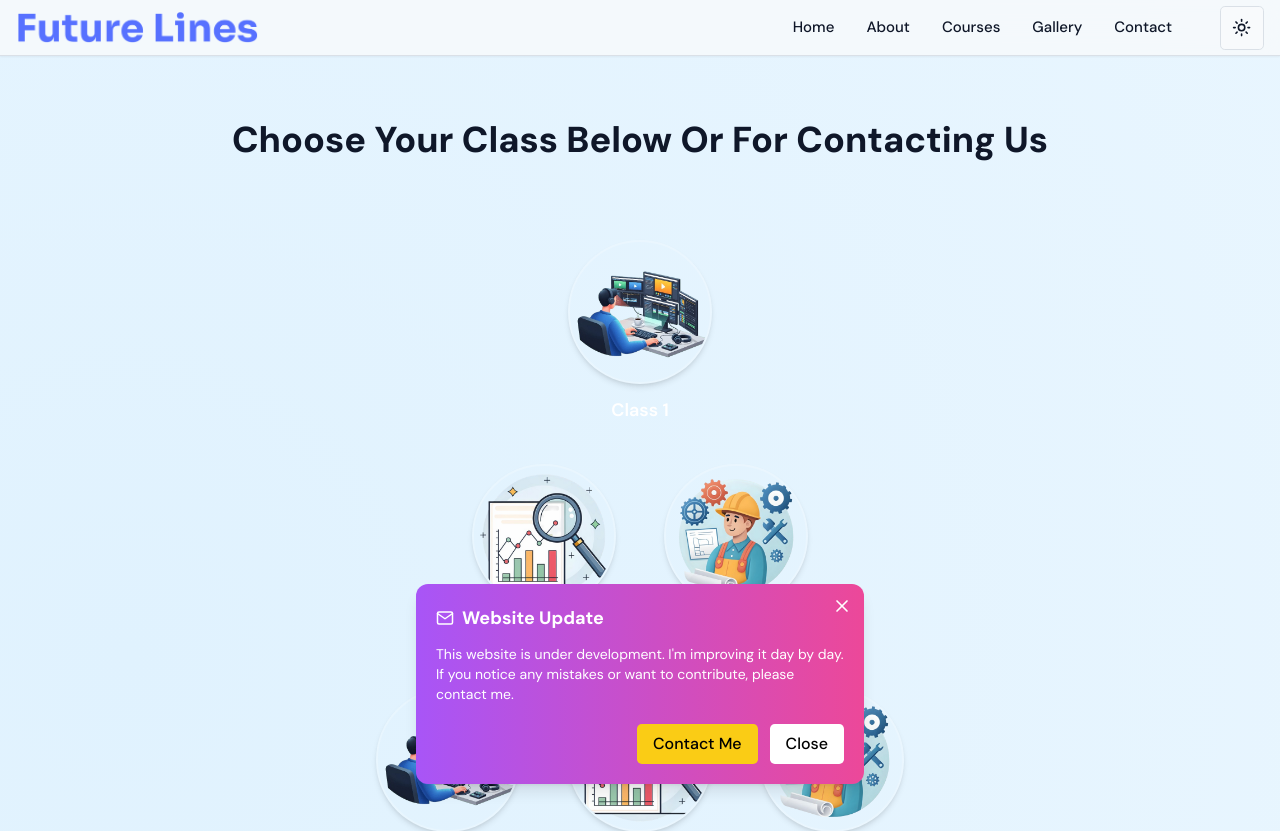
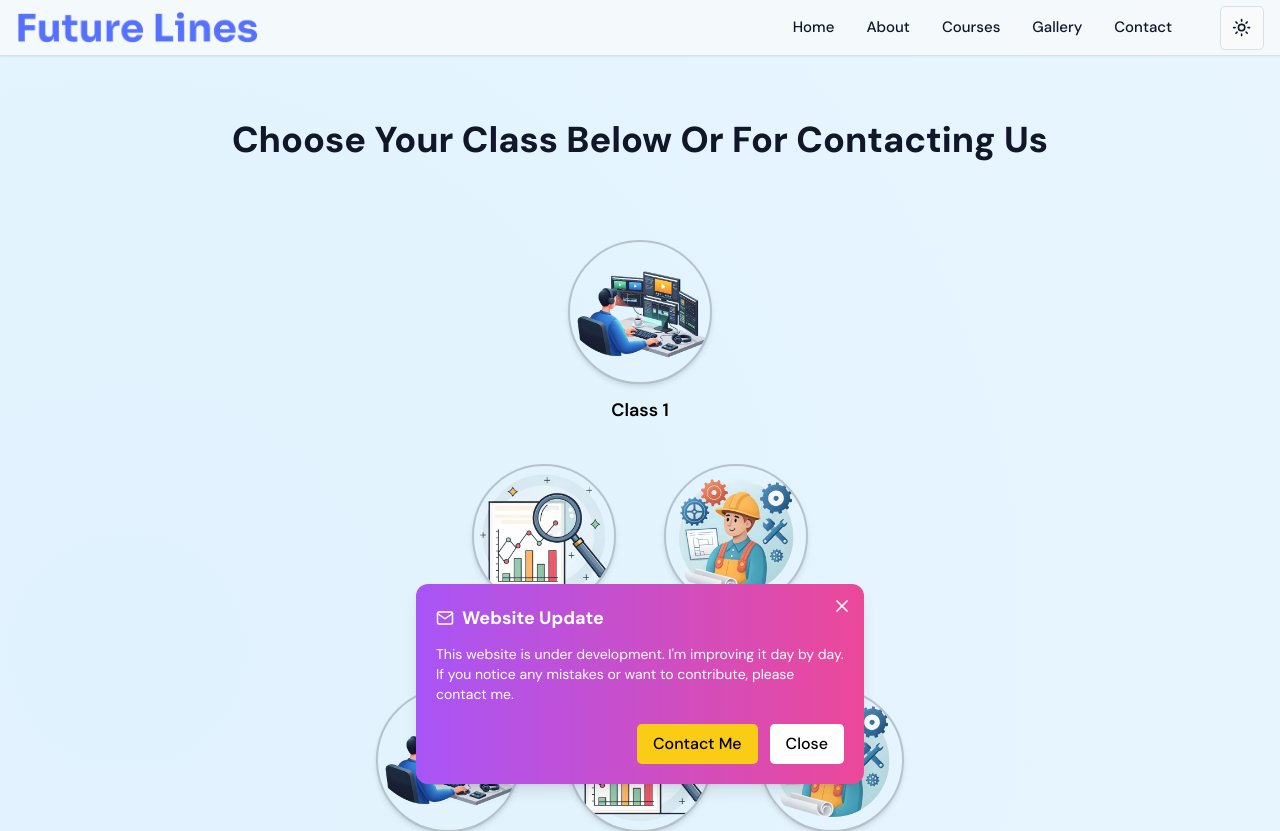
Before and after one commit to pyKinsu/VVITConnect, a Next.js app: page / in a window 1280 px wide. Shown: the top 831 px of the page. Built offline with nearby package versions, Linux system fonts and the light colour scheme.

Commit message:
Update Classes.tsx

```diff
--- a/src/components/Classes.tsx
+++ b/src/components/Classes.tsx
@@ -15,10 +15,11 @@ const ClassCard = ({ image, title, link }: ClassCardProps) => {
       onClick={() => router.push(link)}
       className="cursor-pointer flex flex-col items-center justify-center transition-transform transform hover:scale-105 duration-300"
     >
-      <div className="w-24 h-24 sm:w-28 sm:h-28 md:w-36 md:h-36 rounded-full overflow-hidden border-2 border-white/20 hover:border-teal-400/50 transition-colors duration-300 shadow-md">
+      <div className="w-24 h-24 sm:w-28 sm:h-28 md:w-36 md:h-36 rounded-full overflow-hidden border-2 border-black/20 dark:border-white/20 hover:border-teal-400/50 transition-colors duration-300 shadow-md">
         <img src={image} alt={title} className="w-full h-full object-cover" />
       </div>
-      <span className="mt-3 text-white text-base sm:text-lg font-semibold">
+      {/* Text adapts to theme */}
+      <span className="mt-3 text-black dark:text-white text-base sm:text-lg font-semibold">
         {title}
       </span>
     </div>
```
